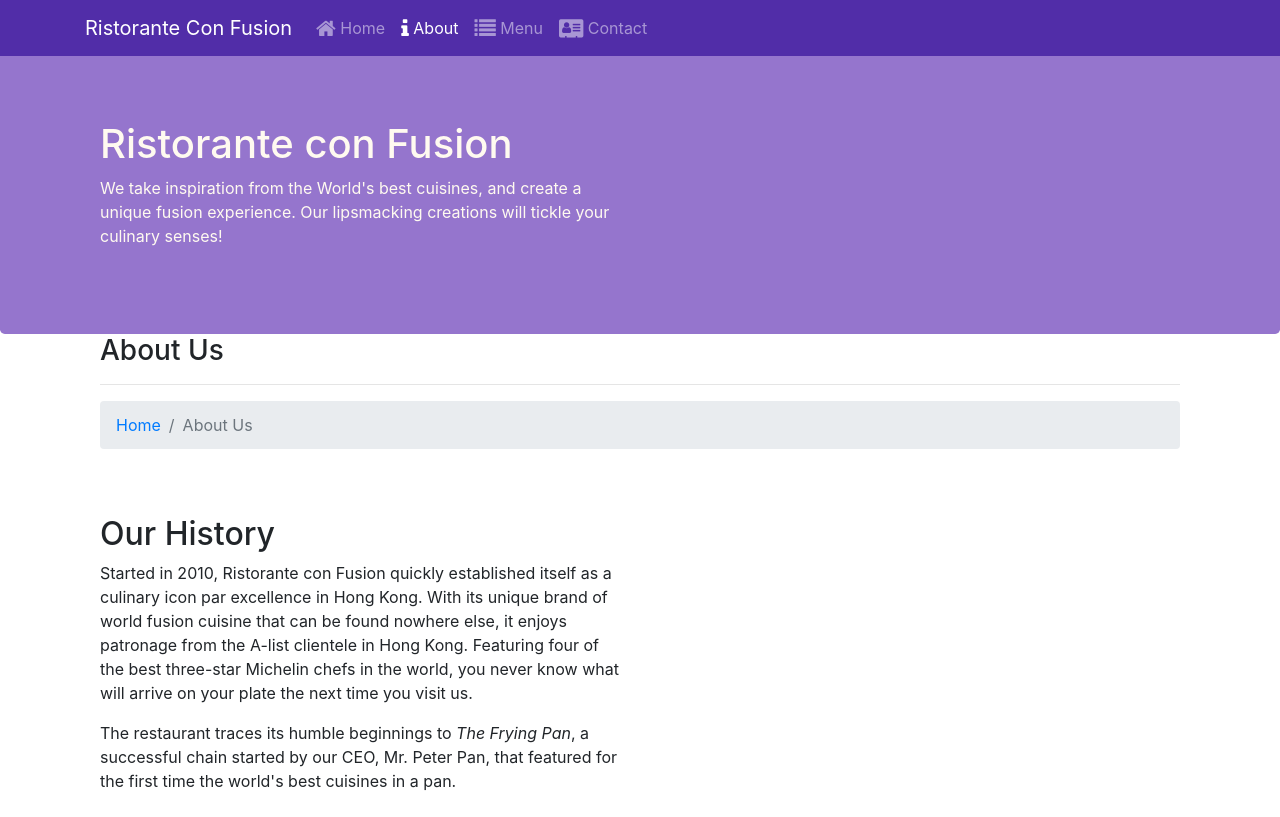
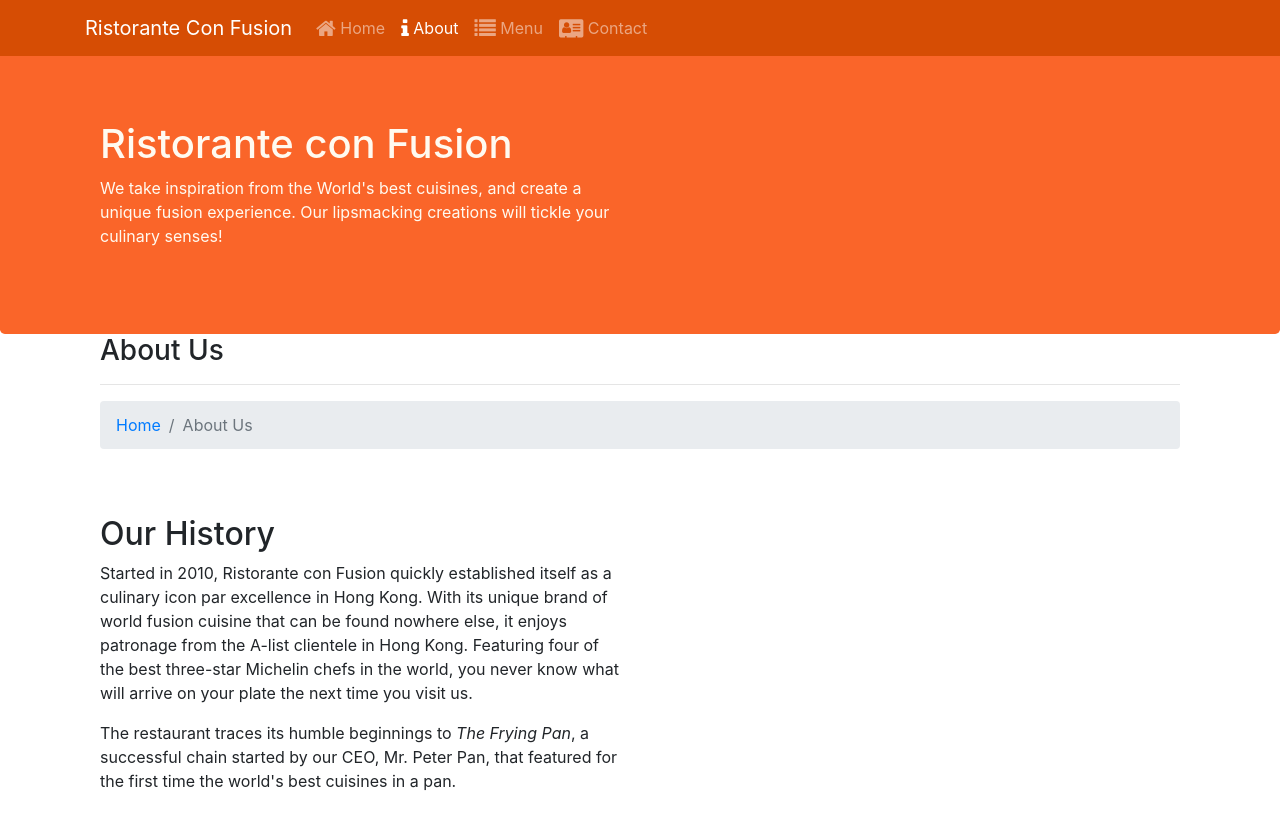
Before and after one commit to Ajaleang/Restaurant, a website: page aboutus.html in a window 1280 px wide. Shown: the top 817 px of the page. Drawn offline with nearby package versions, Linux system fonts and the light colour scheme.

Commit message:
nuevo color

```diff
--- a/css/styles.css
+++ b/css/styles.css
@@ -10,14 +10,14 @@
 }
 
 .footer {
-    background-color: #d1c4e9;
+    background-color: #FF6B4B;
     margin: 0px;
     padding: 20px 0px 20px 0px;
 }
 .jumbotron{
     padding: 70px 30px 70px 30px;
     margin: 0px auto;
-    background: #9575cd;
+    background: #FA6529;
     color: floralwhite;
 }
 .addres{
@@ -31,5 +31,5 @@ body{
 }
 
 .navbar-dark {
-     background-color: #512DA8;
+     background-color: #D64D04;
 }
```
